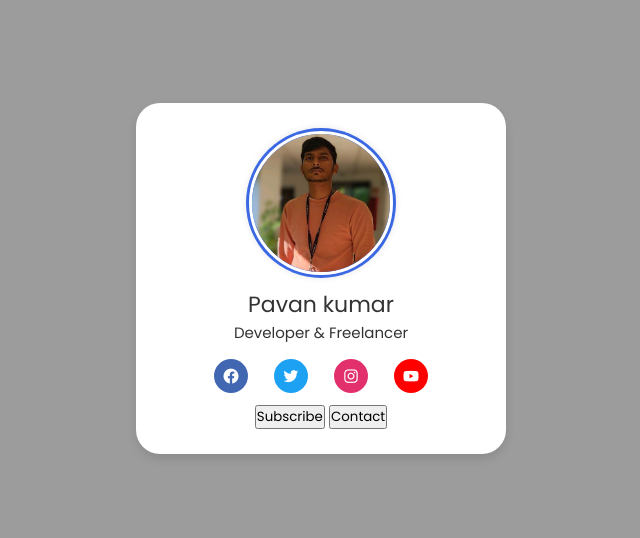
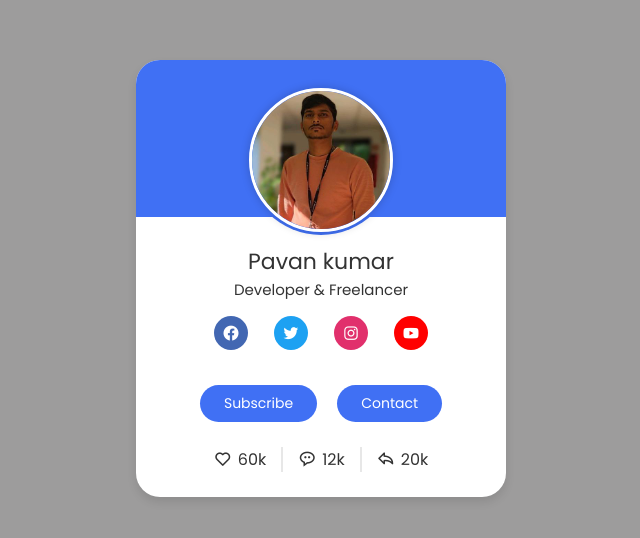
Before and after one commit to pavankumar106/html-css-projects, a plain HTML site: page card-profile/index.html in a window 1280 px wide. Shown: the part 122-660 px from the top of the page, without its empty margins (319-959 px from the left). Drawn offline with nearby package versions, Linux system fonts and the light colour scheme.

Commit message:
profile-card complete with output picture

```diff
--- a/card-profile/index.html
+++ b/card-profile/index.html
@@ -39,6 +39,20 @@
         <button class="button">Subscribe</button>
         <button class="button">Contact</button>
       </div>
+      <div class="analytics">
+        <div class="data">
+          <i class="bx bx-heart"></i>
+          <span class="number">60k</span>
+        </div>
+        <div class="data">
+          <i class="bx bx-message-rounded-dots"></i>
+          <span class="number">12k</span>
+        </div>
+        <div class="data">
+          <i class="bx bx-share"></i>
+          <span class="number">20k</span>
+        </div>
+      </div>
     </div>
   </body>
 </html>
--- a/card-profile/style.css
+++ b/card-profile/style.css
@@ -24,6 +24,17 @@ body {
   border-radius: 24px;
   padding: 25px;
   box-shadow: 0 5px 10px rgba(0, 0, 0, 0.1);
+  position: relative;
+}
+.profile-card::before {
+  content: "";
+  position: absolute;
+  top: 0;
+  left: 0;
+  height: 36%;
+  width: 100%;
+  border-radius: 24px 24px 0 0;
+  background-color: #4070f4;
 }
 .image {
   position: relative;
@@ -81,3 +92,44 @@ body {
   background: #4070f4;
   text-decoration: none;
 }
+
+.profile-card .buttons {
+  display: flex;
+  align-items: center;
+  margin-top: 25px;
+}
+.buttons .button {
+  font-size: 14px;
+  font-weight: 400;
+  color: white;
+  border-radius: 24px;
+  margin: 0 10px;
+  padding: 8px 24px;
+  border: none;
+  background: #4070f4;
+  cursor: pointer;
+  transition: all 0.3s ease;
+}
+.buttons .button:hover {
+  background: #0e4bf1;
+}
+
+.profile-card .analytics {
+  display: flex;
+  align-items: center;
+  margin-top: 25px;
+}
+.analytics .data {
+  display: flex;
+  align-items: center;
+  color: #333;
+  padding: 0 15px;
+  border-right: 2px solid #e7e7e7;
+}
+.data i {
+  font-size: 18px;
+  margin-right: 6px;
+}
+.data:last-child {
+  border-right: none;
+}
```
Also changed, not shown: card-profile/Screenshot (44).png (added), 1 other file.
